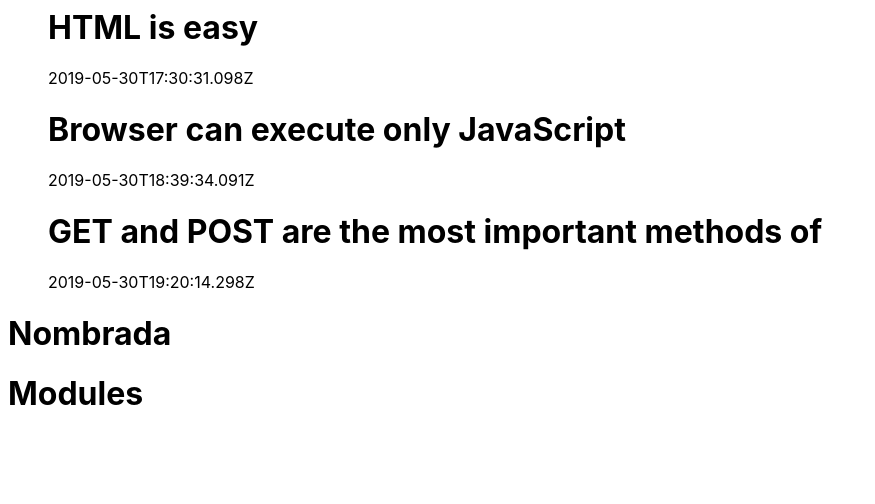
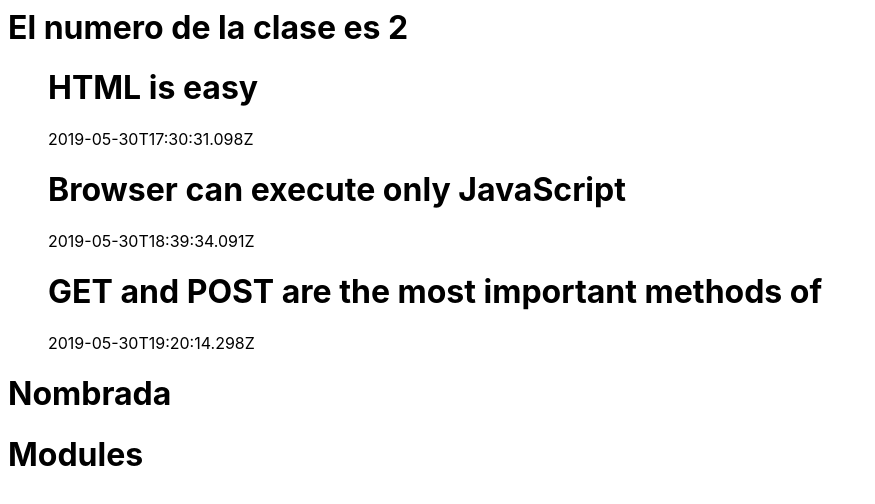
Before and after one commit to AlexElguetaDev/Clase2-React, a React (Create React App) app: page / in a window 1280 px wide. Shown: the top 504 px of the page, without its empty margins (0-875 px from the left). Built offline with nearby package versions, Linux system fonts and the light colour scheme.

Commit message:
Se Puede Exportar Todo

```diff
--- a/src/App.js
+++ b/src/App.js
@@ -1,8 +1,10 @@
 import React from 'react';
 import './style.css';
 import Notes from './components/Notes.jsx';
-import { Pedrito } from './components/Pepito.jsx';
+import { Pedrito, Numero } from './components/Pepito.jsx';
 import Juanito from './components/Juanito.jsx';
+
+const Number = Numero();
 
 const notes = [
   {
@@ -32,10 +34,11 @@ export default function App() {
 
   return (
     <div>
+      <h1>El numero de la clase es {Number}</h1>
       {notes.map((notes) => (
         <Notes {...notes} />
       ))}
-      {/* Modulo Nombrado */}
+      {/* Modulo Nombrado, Tratar de usar esto siempre */}
       <Pedrito />
       {/* Modulo por defecto */}
       <Juanito />
--- a/src/components/Pepito.jsx
+++ b/src/components/Pepito.jsx
@@ -3,3 +3,5 @@ import React from 'react';
 export const Pedrito = () => {
   return <h1>Nombrada</h1>;
 };
+
+export const Numero = () => 2;
```
